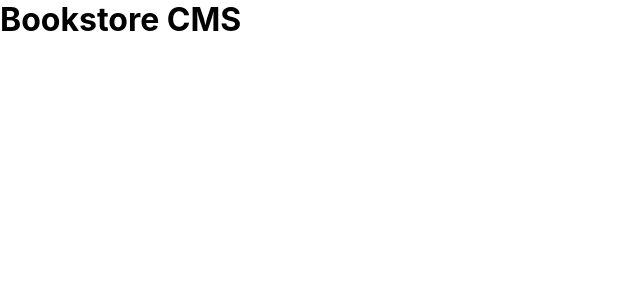
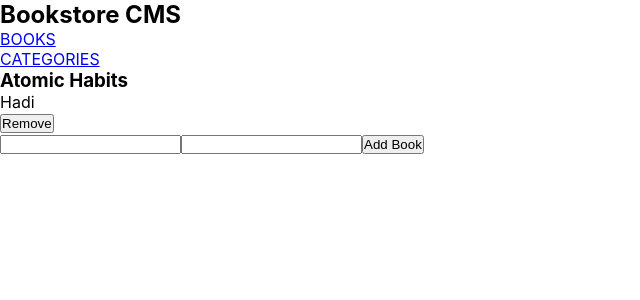
Before and after one commit to Hadi111jafari/bookstore, a React (Create React App) app: page / in a window 1280 px wide. Shown: the top 300 px of the page, without its empty margins (0-640 px from the left). Built offline with nearby package versions, Linux system fonts and the light colour scheme.

Commit message:
Create components and basic set up for bookstore

```diff
--- a/src/App.js
+++ b/src/App.js
@@ -1,12 +1,20 @@
+import { BrowserRouter, Route, Routes } from 'react-router-dom';
+import Home from './Pages/Home';
+import Catagories from './Pages/Catagories';
+import Error from './Pages/Error';
+import NavBar from './Components/Navbar';
 import './App.css';
 
 function App() {
   return (
-    <div className="App">
-      <header className="App-header">
-        <h1>Bookstore CMS</h1>
-      </header>
-    </div>
+    <BrowserRouter>
+      <NavBar />
+      <Routes>
+        <Route path="/" element={<Home />} />
+        <Route path="/catagories" element={<Catagories />} />
+        <Route path="*" element={<Error />} />
+      </Routes>
+    </BrowserRouter>
   );
 }
 
--- /dev/null
+++ b/src/Components/AddBook.js
@@ -0,0 +1,20 @@
+import React from 'react';
+
+class AddBook extends React.Component {
+  constructor(props) {
+    super(props);
+    this.state = {};
+  }
+
+  render() {
+    return (
+      <form>
+        <input name="title" />
+        <input name="author" />
+        <button type="submit">Add Book</button>
+      </form>
+    );
+  }
+}
+
+export default AddBook;
--- /dev/null
+++ b/src/Components/Book.js
@@ -0,0 +1,27 @@
+import React from 'react';
+import PropTypes from 'prop-types';
+
+class Book extends React.Component {
+  constructor(props) {
+    super(props);
+    this.state = {};
+  }
+
+  render() {
+    const { title, author } = this.props;
+    return (
+      <div>
+        <h3>{title}</h3>
+        <div>{author}</div>
+        <button type="button">Remove</button>
+      </div>
+    );
+  }
+}
+
+export default Book;
+
+Book.propTypes = {
+  title: PropTypes.string.isRequired,
+  author: PropTypes.string.isRequired,
+};
--- /dev/null
+++ b/src/Components/Books.js
@@ -0,0 +1,7 @@
+import Book from './Book';
+
+const Books = () => (
+  <Book author="Hadi" title="Atomic Habits" />
+);
+
+export default Books;
--- /dev/null
+++ b/src/Components/Navbar.js
@@ -0,0 +1,21 @@
+import { Link } from 'react-router-dom';
+
+const NavBar = () => (
+  <div className="navContainer">
+    <h2>Bookstore CMS</h2>
+    <ul className="nav">
+      <li>
+        <Link to="/" className="link">
+          BOOKS
+        </Link>
+      </li>
+      <li>
+        <Link to="/Categories" className="link">
+          CATEGORIES
+        </Link>
+      </li>
+    </ul>
+  </div>
+);
+
+export default NavBar;
--- /dev/null
+++ b/src/Pages/Catagories.js
@@ -0,0 +1,3 @@
+const Categories = () => <button type="button">Check status</button>;
+
+export default Categories;
--- /dev/null
+++ b/src/Pages/Error.js
@@ -0,0 +1,3 @@
+export default function NotFound() {
+  return <div>Not found</div>;
+}
--- /dev/null
+++ b/src/Pages/Home.js
@@ -0,0 +1,21 @@
+import React from 'react';
+import Books from '../Components/Books';
+import AddBook from '../Components/AddBook';
+
+class Home extends React.Component {
+  constructor(props) {
+    super(props);
+    this.state = {};
+  }
+
+  render() {
+    return (
+      <div>
+        <Books />
+        <AddBook />
+      </div>
+    );
+  }
+}
+
+export default Home;
--- a/src/index.js
+++ b/src/index.js
@@ -8,7 +8,7 @@ const root = ReactDOM.createRoot(document.getElementById('root'));
 root.render(
   <React.StrictMode>
     <App />
-  </React.StrictMode>
+  </React.StrictMode>,
 );
 
 // If you want to start measuring performance in your app, pass a function
```
Also changed, not shown: src/index.css (+17 -3 lines), src/App.css (line endings or trailing spaces).
